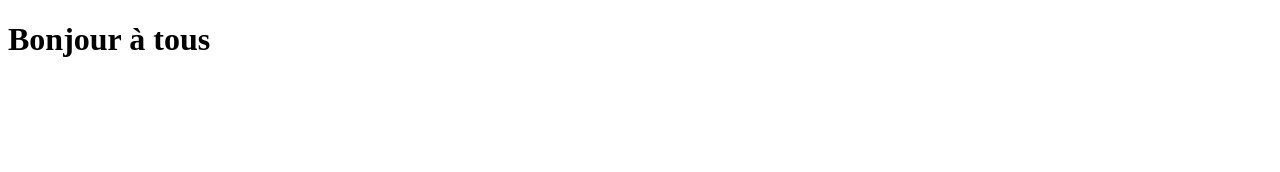
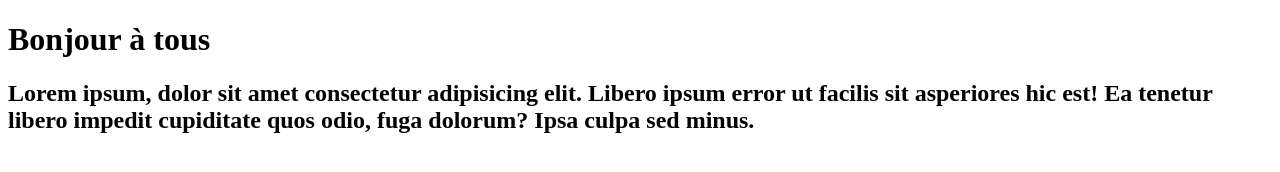
Before and after one commit to LauraPerson/test2terminal, a plain HTML site: page index.html in a window 1280 px wide. Drawn offline with Linux system fonts and the light colour scheme.

Commit message:
modified html index

```diff
--- a/index.html
+++ b/index.html
@@ -9,6 +9,7 @@
 <body>
 
   <h1>Bonjour à tous</h1>
+  <h2>Lorem ipsum, dolor sit amet consectetur adipisicing elit. Libero ipsum error ut facilis sit asperiores hic est! Ea tenetur libero impedit cupiditate quos odio, fuga dolorum? Ipsa culpa sed minus.</h2>
 
 </body>
 </html>
```
